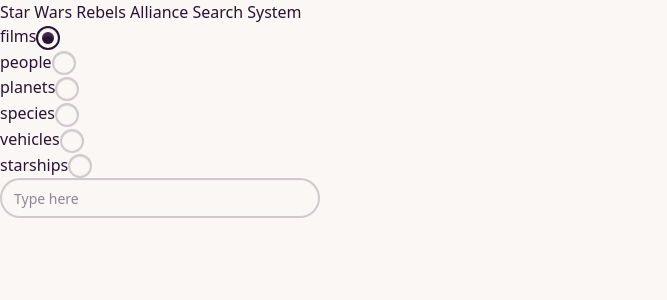
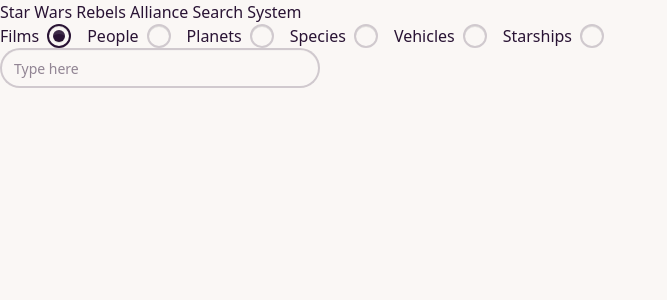
Before and after one commit to AlexisF9/Star-Wars-App, a React (Vite) app in the folder frontend/: page / in a window 1280 px wide. Shown: the top 300 px of the page, without its empty margins (0-667 px from the left). Built offline with nearby package versions, Linux system fonts and the light colour scheme.

Commit message:
edit search form in frontend + edit searchSwapi function in backend

```diff
--- a/frontend/src/App.tsx
+++ b/frontend/src/App.tsx
@@ -1,10 +1,9 @@
 import { useQuery } from "@tanstack/react-query";
 import "./App.css";
 import { useEffect, useState } from "react";
-import { useDebounce } from "./hooks/useDebounce";
 
-const fetchSearch = async (text: string) => {
-  const url = `http://localhost:3000/api/search?q=${text}`;
+const fetchSearch = async (cat: string, text: string) => {
+  const url = `http://localhost:3000/api/search?cat=${cat}&q=${text}`;
   const response = await fetch(url);
 
   if (!response.ok) {
@@ -18,44 +17,62 @@
 function App() {
   const [searchCategory, setSearchCategory] = useState("films");
   const [searchTerm, setSearchTerm] = useState("");
-  const debouncedSearch = useDebounce(searchTerm, 500); // 500 ms de délai
 
-  const { data, isLoading, refetch } = useQuery({
+  const { data, refetch } = useQuery({
     queryKey: ["searchUser", searchTerm],
-    queryFn: () => fetchSearch(searchTerm),
+    queryFn: () => fetchSearch(searchCategory, searchTerm),
     enabled: false, // Ne lance pas automatiquement
   });
 
+  const categories = [
+    {
+      label: "Films",
+      name: "films",
+    },
+    {
+      label: "People",
+      name: "people",
+    },
+    {
+      label: "Planets",
+      name: "planets",
+    },
+    {
+      label: "Species",
+      name: "species",
+    },
+    {
+      label: "Vehicles",
+      name: "vehicles",
+    },
+    {
+      label: "Starships",
+      name: "starships",
+    },
+  ];
+
   useEffect(() => {
-    if (debouncedSearch) {
-      refetch(); // se déclenche uniquement après le délai
+    if (searchTerm !== "") {
+      refetch();
     }
-  }, [debouncedSearch, refetch]);
-
-  const categories = [
-    "films",
-    "people",
-    "planets",
-    "species",
-    "vehicles",
-    "starships",
-  ];
+  }, [searchCategory, searchTerm, refetch]);
 
   return (
     <>
       <h1>Star Wars Rebels Alliance Search System</h1>
 
       <form>
-        <div>
+        <div className="flex flex-wrap gap-4 items-center">
           {categories.map((item, index) => {
             return (
-              <div key={index}>
-                <label htmlFor={item}>{item}</label>
+              <div key={index} className="flex items-center gap-2">
+                <label htmlFor={item.name}>{item.label}</label>
                 <input
                   type="radio"
                   name="radio"
-                  value={item}
-                  defaultChecked={item === searchCategory}
+                  id={item.name}
+                  value={item.name}
+                  defaultChecked={item.name === searchCategory}
                   className="radio"
                   onChange={(e) => setSearchCategory(e.target.value)}
                 />
@@ -71,17 +88,27 @@
         />
       </form>
 
-      {isLoading ? (
-        <p>loading...</p>
-      ) : (
-        data && (
+      {data ? (
+        data.length > 0 ? (
           <ul>
-            {data.people.map((el: any, index: number) => {
-              return <li key={index}>{el.name}</li>;
+            {data.map((el: any, index: number) => {
+              return (
+                <li key={index}>
+                  <div className="card w-96 bg-base-100 card-xs shadow-sm">
+                    <div className="card-body">
+                      <h2 className="card-title">
+                        {searchCategory === "films" ? el.title : el.name}
+                      </h2>
+                    </div>
+                  </div>
+                </li>
+              );
             })}
           </ul>
+        ) : (
+          data && data.length === 0 && searchTerm !== "" && <p>No results</p>
         )
-      )}
+      ) : null}
     </>
   );
 }
```
Also changed, not shown: 2 other files (tests, documents, lock files or other folders).
